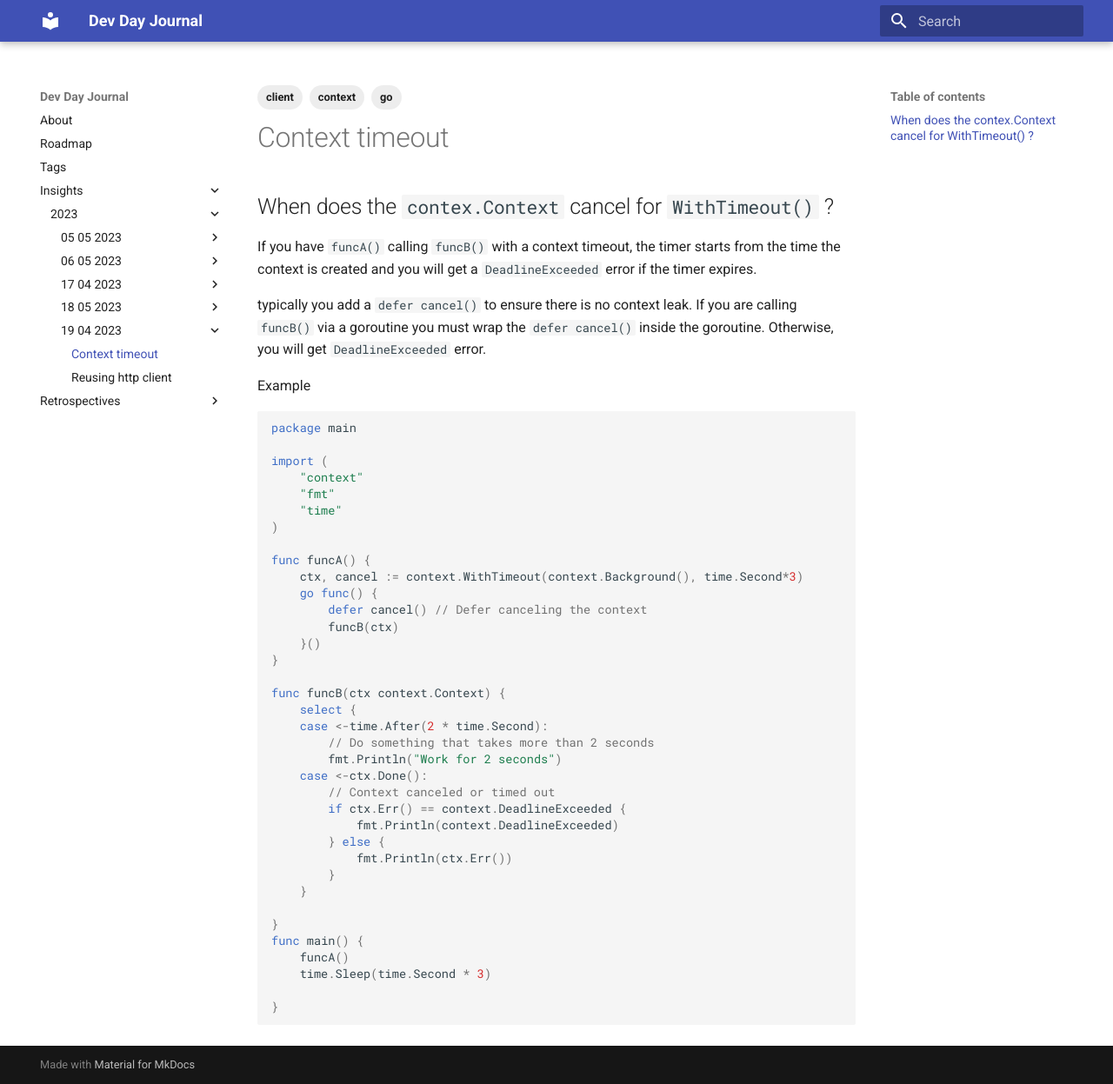
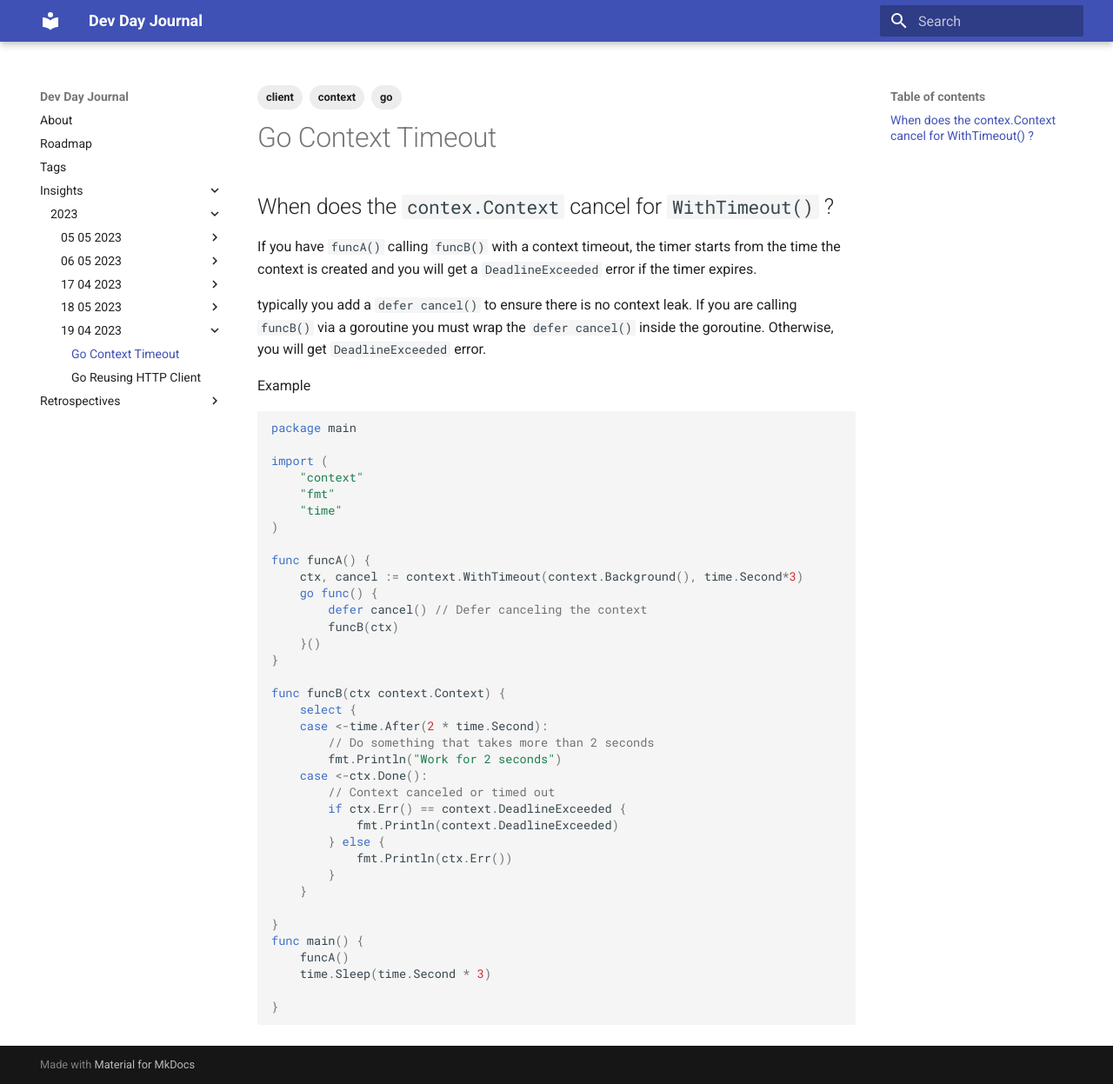
Before and after one commit to iamsecb/dev-day-journal, an MkDocs documentation site: the page built from docs/insights/2023/19-04-2023/context-timeout.md, in a window 1280 px wide and 1247 px high. Shown: the whole window at 87% size. Built offline with MkDocs 1.6.1 and Material for MkDocs 9.7.7, drawn with Linux system fonts in a browser that asks for light colours.

```diff
--- a/docs/insights/2023/19-04-2023/context-timeout.md
+++ b/docs/insights/2023/19-04-2023/context-timeout.md
@@ -1,4 +1,5 @@
 ---
+title: Go Context Timeout
 tags:
   - go
   - client
```
Also changed, not shown: docs/insights/2023/05-05-2023/adapter-pattern.md (+1 -0 lines), docs/insights/2023/06-05-2023/api-design.md (+1 -0 lines), docs/insights/2023/17-04-2023/multi-git-profiles.md (+1 -0 lines), docs/insights/2023/19-04-2023/reusing-http-client.md (+1 -0 lines).
